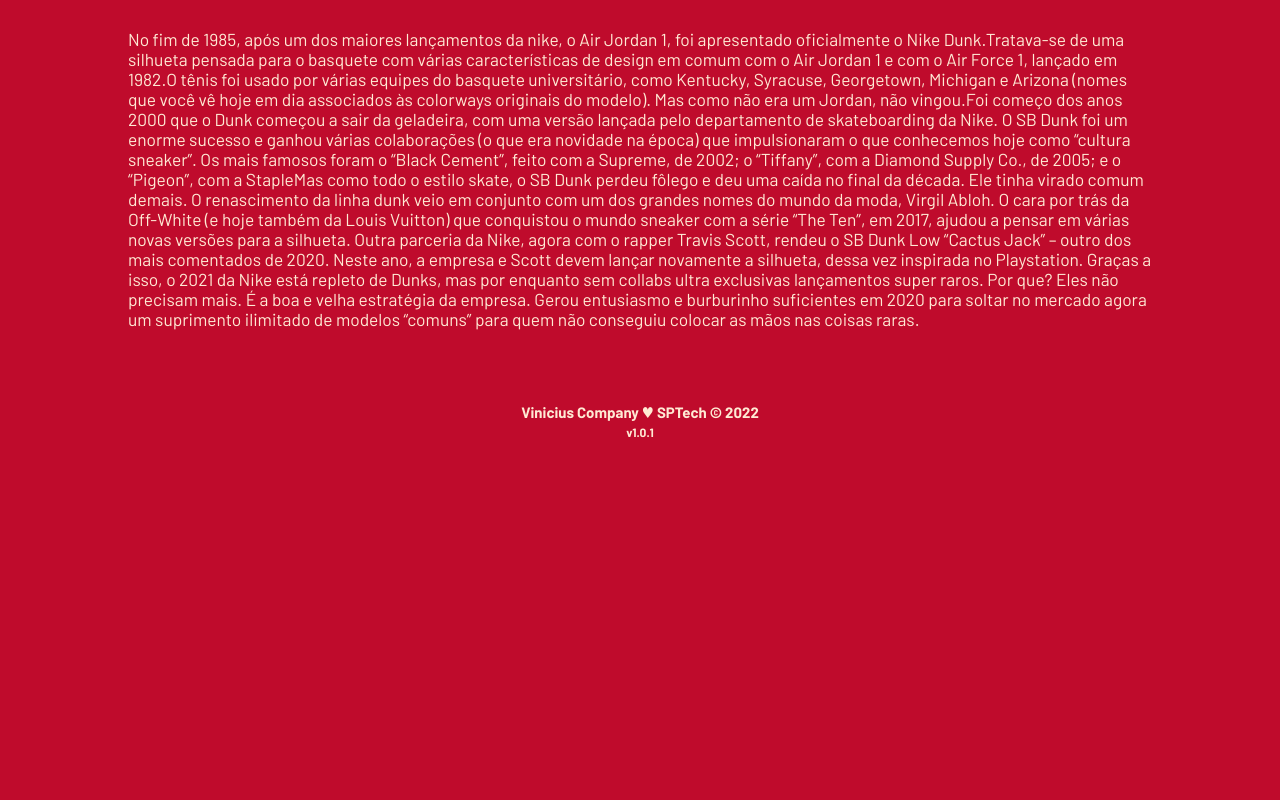
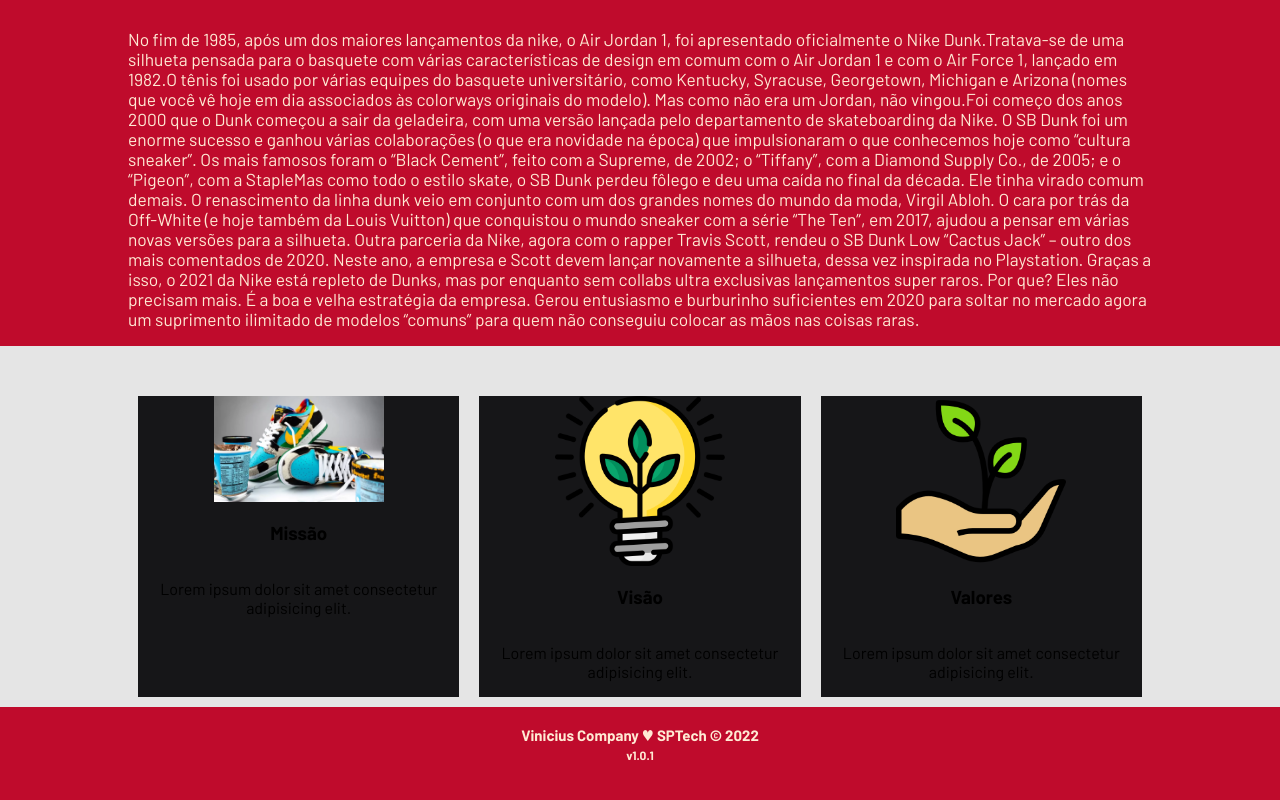
Before and after one commit to Viniciusv3/Projeto-Individual, a website: page site/public/index.html in a window 1280 px wide. Shown: the part 706-1506 px from the top of the page. Before the commit the page ends 1202 px from the top, so only its background shows below. Drawn offline with Linux system fonts and the light colour scheme.

Commit message:
Atualizações

```diff
--- a/site/public/css/style.css
+++ b/site/public/css/style.css
@@ -11,10 +11,15 @@
   width: 80%;
   margin: auto;
   display: flex;
+  margin-top: 0px;
 }
 
 .header {
   border-bottom: 2px solid black;
+  /* position: fixed; */
+  /* background-color: #161618; */
+  width: 100%;
+  display: flex;
 }
 
 .header .container {
@@ -60,6 +65,7 @@
 }
 
 .banner .container {
+  /* margin-top: 90px; */
   height: 400px;
   font-size: 36px;
   justify-content: center;
@@ -101,6 +107,45 @@
   font-size: 13pt;
 }
 
+/* Collabs */
+
+.collab {
+  background-color: #e5e5e5;
+  display: flex;
+}
+
+.collab .container{
+  justify-content: center;
+}
+
+.box img {
+  width: 170px;
+}
+
+.collab .container .boxes {
+  display: flex;
+}
+
+.collab p {
+  text-align: center;
+}
+
+.box {
+  margin: 10px;
+  display: flex;
+  flex-direction: column;
+  align-items: center;
+  background-color: #161618;
+}
+
+
+.box {
+  margin-top: 50px;
+  display: flex;
+  flex-direction: column;
+  align-items: center;
+}
+
 
 /* FOOTER */
 
@@ -125,12 +170,12 @@
 /* LOGIN */
 
 .banner .container .card {
-  background-color: #e5e5e5;
+  background-color: #FFEAD4;
   height: fit-content;
   width: 400px;
   display: flex;
   flex-direction: column;
-  color: palevioletred;
+  color: #BF0B2C;
   align-items: center;
   border-radius: 4px;
 }
@@ -192,7 +237,7 @@
 
 input {
   margin-bottom: 10px;
-  border: 2px solid #32b9cd;
+  border: 2px solid #BF0B2C;
   padding: 10px;
   text-align: center;
   border-radius: 10px;
@@ -206,7 +251,7 @@
   font-size: 18px;
   padding: 10px 15px;
   color: white;
-  background-color: #e6005a;
+  background-color: #BF0B2C;
   width: 120px;
   align-self: center;
   margin-top: 5px;
--- a/site/public/index.html
+++ b/site/public/index.html
@@ -56,6 +56,30 @@
             </div>
         </div>
     </div>
+   <!-- Algumas collabs -->
+    <div class="collab">
+        <div class="container">
+            <div class="boxes">
+                <div class="box">
+                    <img src="./assets/imgs/collabBen.jfif" alt="icone da missão">
+                    <h3>Missão</h3>
+                    <p>Lorem ipsum dolor sit amet consectetur adipisicing elit.</p>
+                </div>
+
+                <div class="box">
+                    <img src="./assets/imgs/lightbulb_color.png" alt="icone da visão">
+                    <h3>Visão</h3>
+                    <p>Lorem ipsum dolor sit amet consectetur adipisicing elit.</p>
+                </div>
+
+                <div class="box">
+                    <img src="./assets/imgs/growth_color.png" alt="icone dos valores">
+                    <h3>Valores</h3>
+                    <p>Lorem ipsum dolor sit amet consectetur adipisicing elit.</p>
+                </div>
+            </div>
+        </div>
+    </div>
 
     <!--footer inicio-->
     <div class="footer">
```
Also changed, not shown: site/public/cadastro.html (+2 -5 lines), site/public/login.html (+3 -9 lines), site/public/assets/imgs/collabBen.jfif (added).
